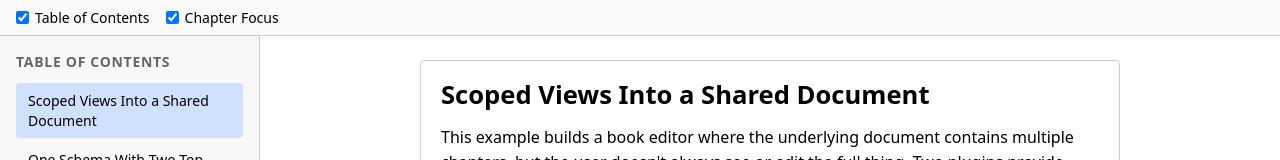
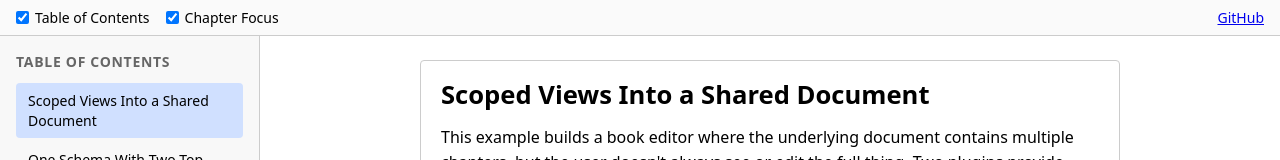
Before and after one commit to sch/prosemirror-book-example, a website built with Vite: page index.html in a window 1280 px wide. Shown: the top 160 px of the page. Built offline with nearby package versions, Linux system fonts and the light colour scheme.

Commit message:
Link to github

```diff
--- a/index.html
+++ b/index.html
@@ -185,6 +185,7 @@
     <div id="toolbar">
       <label><input type="checkbox" id="toggle-toc" checked /> Table of Contents</label>
       <label><input type="checkbox" id="toggle-chapter" checked /> Chapter Focus</label>
+      <a href="https://github.com/sch/prosemirror-book-example" style="margin-left: auto">GitHub</a>
     </div>
     <div id="editor">
       <section>
```
